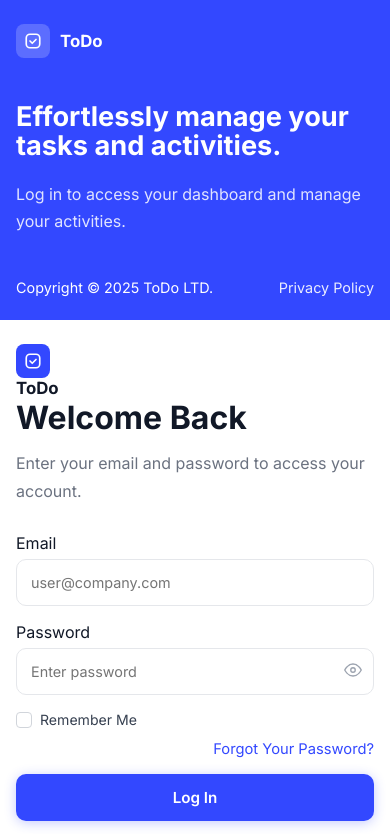
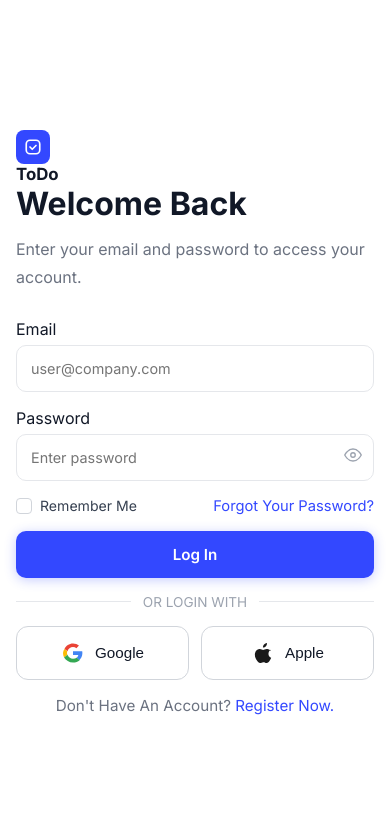
Before and after one commit to RenatoTSilva4/sistema_ToDo_Frello, a plain HTML site: page index.html in a window 390 px wide. Shown: the top 834 px of the page. Drawn offline with Linux system fonts and the light colour scheme.

Commit message:
feat(responsive): improve mobile layout

```diff
--- a/styles.css
+++ b/styles.css
@@ -338,45 +338,31 @@ body {
     }
 }
 
+/* ─────────────────────────────────────────────────────────
+   RESPONSIVE — Mobile (≤ 768px)
+   ───────────────────────────────────────────────────────── */
+
 @media (max-width: 768px) {
-    .pagina-principal {
-        flex-direction: column;
+
+    body {
+        background: #f3f4f6;
     }
 
-    .painel {
-        width: 100%;
-        padding: 32px 24px;
+    .pagina-principal {
+        display: block;
+        min-height: 100vh;
     }
 
     .painel-esquerdo {
-        min-height: 320px;
+        display: none;
     }
 
     .painel-direito {
-        min-height: auto;
+        width: 100%;
+        min-height: 100vh;
+        padding: 40px 16px;
     }
 
-    .conteudo-painel h1 {
-        font-size: 1.9rem;
-    }
-
-    .caixa-login {
-        max-width: 100%;
-    }
-
-    .botoes-sociais {
-        grid-template-columns: 1fr;
-    }
-
-    .linha-formulario {
-        flex-direction: column;
-        align-items: stretch;
-    }
-
-    .link-esqueci {
-        text-align: right;
-        width: 100%;
-    }
 }
 
 @media (max-width: 480px) {
```
